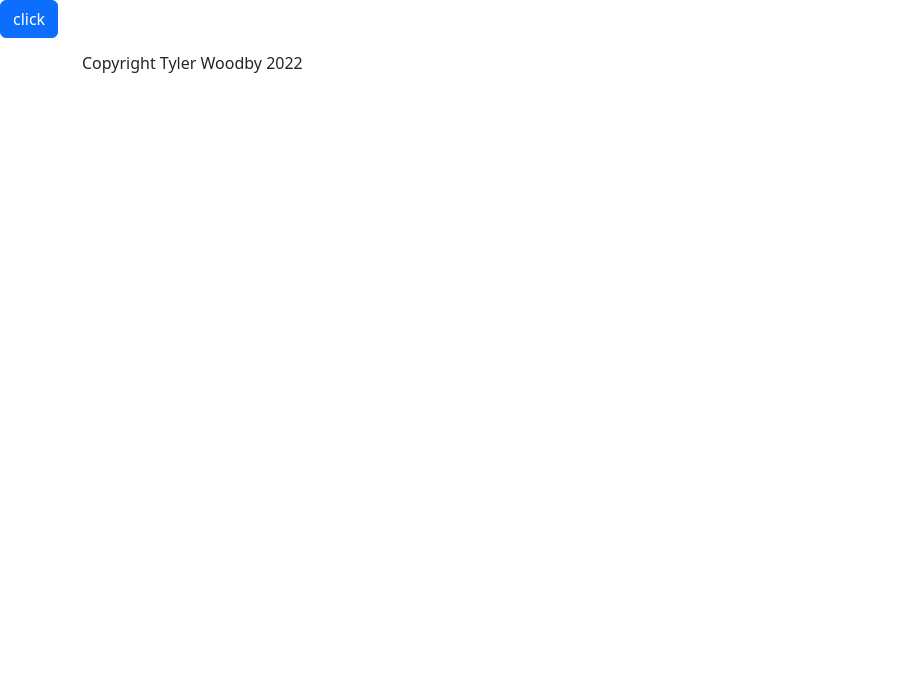
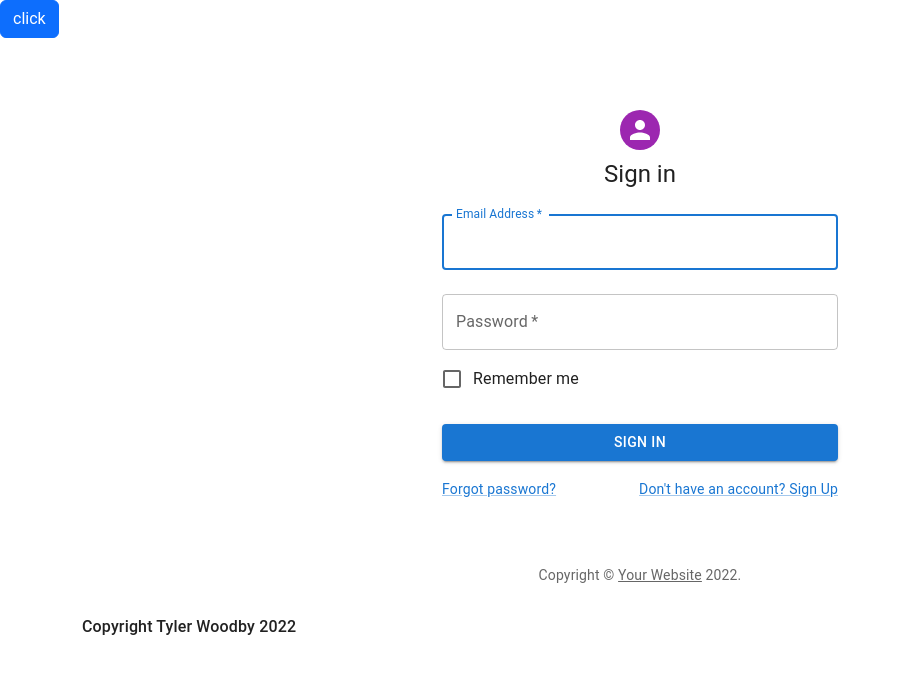
Before and after one commit to TylerWoodby16/schedule, a React (Create React App) app: page /signin in a window 1280 px wide. Shown: the top 674 px of the page, without its empty margins (0-902 px from the left). Built offline with nearby package versions, Linux system fonts and the light colour scheme.

Commit message:
Working on login and other stuff.

```diff
--- a/package.json
+++ b/package.json
@@ -3,6 +3,9 @@
   "version": "0.1.0",
   "private": true,
   "dependencies": {
+    "@emotion/react": "^11.10.0",
+    "@emotion/styled": "^11.10.0",
+    "@mui/material": "^5.10.2",
     "@testing-library/jest-dom": "^5.16.5",
     "@testing-library/react": "^13.3.0",
     "@testing-library/user-event": "^13.5.0",
@@ -11,6 +14,7 @@
     "@types/react": "^18.0.17",
     "@types/react-dom": "^18.0.6",
     "bootstrap": "^5.2.0",
+    "formik": "^2.2.9",
     "react": "^18.2.0",
     "react-bootstrap": "^2.5.0",
     "react-dom": "^18.2.0",
--- a/src/App.tsx
+++ b/src/App.tsx
@@ -7,6 +7,9 @@ import Profile from "./Profile";
 import Schedule from "./Schedule";
 import Aircraft from "./Aircraft";
 import Footer from "./Footer";
+import LogIn from "./LogIn";
+import Landing from "./Landing";
+import SignIn from "./SignIn";
 
 
 function App() {
@@ -18,6 +21,9 @@ function App() {
         <Route path="/maintenance" element={<Maintenance />} />
         <Route path="/maintenance/:aircraftId" element={<Aircraft />} />
         <Route path="/profile" element={<Profile />} />
+        <Route path="/login" element={<LogIn />} />
+        <Route path="/signin" element={<SignIn />} />
+        <Route path="/landing" element={<Landing />} />
       </Routes>
       <Footer />
     </div>
--- /dev/null
+++ b/src/Landing.tsx
@@ -0,0 +1,24 @@
+import React from "react";
+import "./App.css";
+import Container from "react-bootstrap/Container";
+import Row from "react-bootstrap/Row";
+import Col from "react-bootstrap/Col";
+import Image from "react-bootstrap/Image";
+import schedulePhoto from "./assets/scheduleScreenShot.jpg";
+import { useState } from "react";
+
+
+function Landing() {
+
+  return (
+    <Container>
+      <Row>
+        <Col lg={3}>
+
+        </Col>
+      </Row>
+    </Container>
+  );
+}
+
+export default Landing;
--- /dev/null
+++ b/src/LogIn.tsx
@@ -0,0 +1,74 @@
+import * as React from "react";
+import * as ReactDOM from "react-dom";
+import Container from "react-bootstrap/Container";
+import Row from "react-bootstrap/Row";
+import Col from "react-bootstrap/Col";
+import Button from "react-bootstrap/Button";
+import Form from "react-bootstrap/Form";
+import { Formik, Field, Form as FormikForm, FormikHelpers } from "formik";
+
+interface Values {
+  firstName: string;
+  lastName: string;
+  email: string;
+}
+
+const Login = () => {
+  return (
+    <div>
+      <h1 style={{ textAlign: "center" }}>Signup</h1>
+      <Formik
+        initialValues={{
+          firstName: "",
+          lastName: "",
+          email: "",
+        }}
+        onSubmit={(
+          values: Values,
+          { setSubmitting }: FormikHelpers<Values>
+        ) => {
+          setTimeout(() => {
+            alert(JSON.stringify(values, null, 2));
+            setSubmitting(false);
+          }, 500);
+        }}
+      >
+        <FormikForm>
+          <Container>
+            <Col className="mx-auto" lg={4} md={6} sm={8} xs={10}>
+              <Row className="mb-1">
+                <Form.Group className="mb-3" controlId="formBasicEmail">
+                  <Form.Label>First Name</Form.Label>
+                  <Form.Control name="firstName" type="text" placeholder="Enter first name" />
+                  {/* <label htmlFor="firstName">First Name</label>
+                <Field id="firstName" name="firstName" placeholder="John" /> */}
+                </Form.Group>
+              </Row>
+
+              <Row className="mb-1">
+                <label htmlFor="lastName">Last Name</label>
+                <Field id="lastName" name="lastName" placeholder="Doe" />
+              </Row>
+
+              <Row className="mb-3">
+                <label htmlFor="email">Email</label>
+                <Field
+                  id="email"
+                  name="email"
+                  placeholder="john@acme.com"
+                  type="email"
+                />
+              </Row>
+
+              <Row>
+                <Button type="submit">Submit</Button>
+              </Row>
+            </Col>
+          </Container>
+        </FormikForm>
+      </Formik>
+    </div>
+  );
+};
+
+export default Login;
--- a/src/NavBar.tsx
+++ b/src/NavBar.tsx
@@ -38,6 +38,15 @@ function NavBar() {
                   <Nav.Link as={Link} to="/maintenance">
                     Maintenance
                   </Nav.Link>
+                  <Nav.Link as={Link} to="/login">
+                    LogIn
+                  </Nav.Link>
+                  <Nav.Link as={Link} to="/landing">
+                    Landing
+                  </Nav.Link>
+                  <Nav.Link as={Link} to="/signin">
+                    SignIn
+                  </Nav.Link>
                 </Nav>
               </Navbar.Collapse>
             </Container>
--- /dev/null
+++ b/src/SignIn.tsx
@@ -0,0 +1,110 @@
+import * as React from 'react';
+import Avatar from '@mui/material/Avatar';
+import Button from '@mui/material/Button';
+import CssBaseline from '@mui/material/CssBaseline';
+import TextField from '@mui/material/TextField';
+import FormControlLabel from '@mui/material/FormControlLabel';
+import Checkbox from '@mui/material/Checkbox';
+import Link from '@mui/material/Link';
+import Grid from '@mui/material/Grid';
+import Box from '@mui/material/Box';
+// import LockOutlinedIcon from '@mui/icons-material/LockOutlined';
+import Typography from '@mui/material/Typography';
+import Container from '@mui/material/Container';
+import { createTheme, ThemeProvider } from '@mui/material/styles';
+
+function Copyright(props: any) {
+  return (
+    <Typography variant="body2" color="text.secondary" align="center" {...props}>
+      {'Copyright © '}
+      <Link color="inherit" href="https://mui.com/">
+        Your Website
+      </Link>{' '}
+      {new Date().getFullYear()}
+      {'.'}
+    </Typography>
+  );
+}
+
+const theme = createTheme();
+
+export default function SignIn() {
+  const handleSubmit = (event: React.FormEvent<HTMLFormElement>) => {
+    event.preventDefault();
+    const data = new FormData(event.currentTarget);
+    console.log({
+      email: data.get('email'),
+      password: data.get('password'),
+    });
+  };
+
+  return (
+    <ThemeProvider theme={theme}>
+      <Container component="main" maxWidth="xs">
+        <CssBaseline />
+        <Box
+          sx={{
+            marginTop: 8,
+            display: 'flex',
+            flexDirection: 'column',
+            alignItems: 'center',
+          }}
+        >
+          <Avatar sx={{ m: 1, bgcolor: 'secondary.main' }}>
+            {/* <LockOutlinedIcon /> */}
+          </Avatar>
+          <Typography component="h1" variant="h5">
+            Sign in
+          </Typography>
+          <Box component="form" onSubmit={handleSubmit} noValidate sx={{ mt: 1 }}>
+            <TextField
+              margin="normal"
+              required
+              fullWidth
+              id="email"
+              label="Email Address"
+              name="email"
+              autoComplete="email"
+              autoFocus
+            />
+            <TextField
+              margin="normal"
+              required
+              fullWidth
+              name="password"
+              label="Password"
+              type="password"
+              id="password"
+              autoComplete="current-password"
+            />
+            <FormControlLabel
+              control={<Checkbox value="remember" color="primary" />}
+              label="Remember me"
+            />
+            <Button
+              type="submit"
+              fullWidth
+              variant="contained"
+              sx={{ mt: 3, mb: 2 }}
+            >
+              Sign In
+            </Button>
+            <Grid container>
+              <Grid item xs>
+                <Link href="#" variant="body2">
+                  Forgot password?
+                </Link>
+              </Grid>
+              <Grid item>
+                <Link href="#" variant="body2">
+                  {"Don't have an account? Sign Up"}
+                </Link>
+              </Grid>
+            </Grid>
+          </Box>
+        </Box>
+        <Copyright sx={{ mt: 8, mb: 4 }} />
+      </Container>
+    </ThemeProvider>
+  );
+}
```
Also changed, not shown: 1 other file (tests, documents, lock files or other folders).
